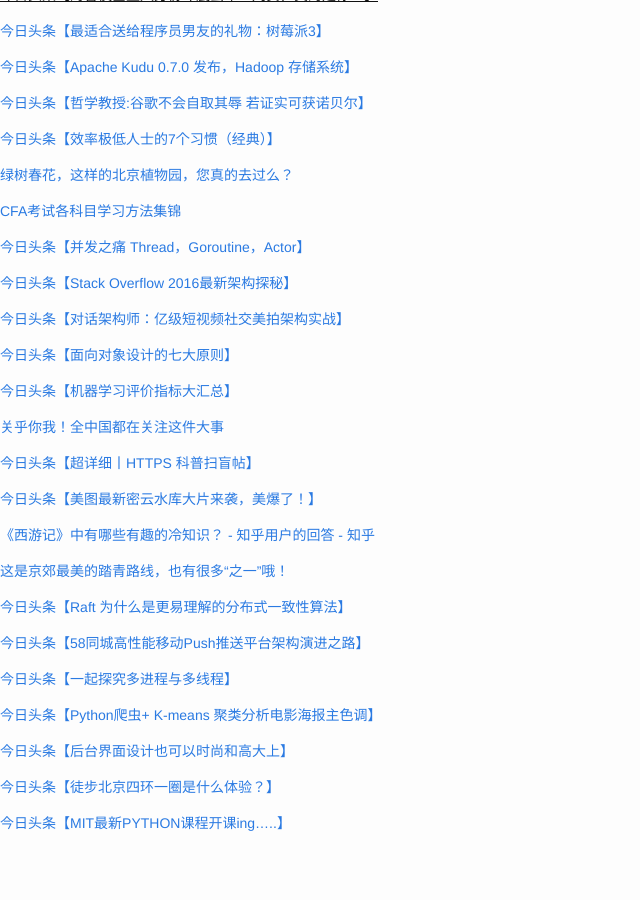
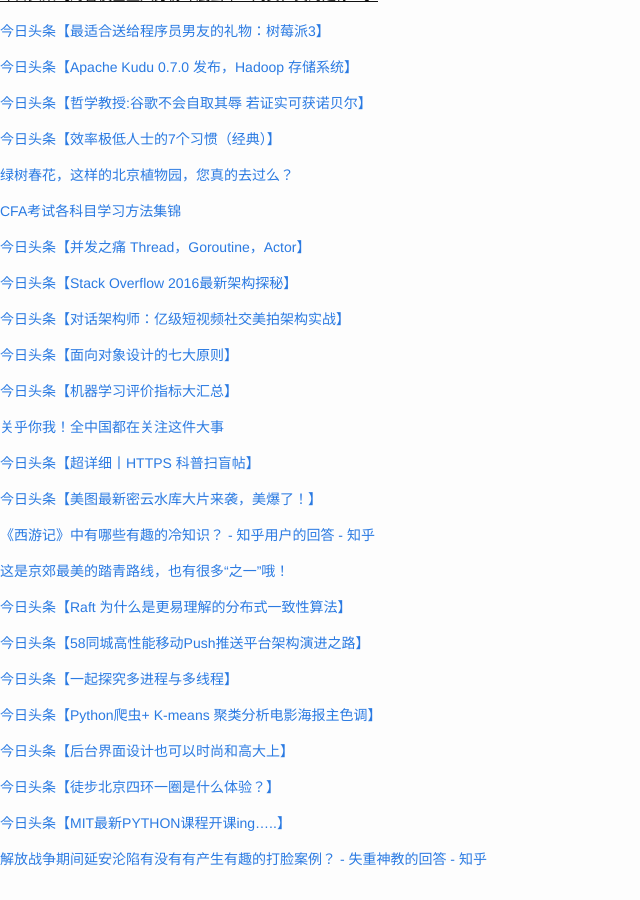
Before and after one commit to cnwarden/cnwarden.github.io, a Jekyll site: the page built from fav/index.md, in a window 1280 px wide and 900 px high, scrolled down 2166 px. Shown: the whole window, without its empty margins (0-640 px from the left). Built offline with Jekyll 4.4.1, drawn with Linux system fonts in a browser that asks for light colours; emoji names are drawn with the system emoji font; before the commit the page ends 3030 px from its top, so only the background shows below that.

Commit message:
auto commit

```diff
--- a/fav/index.md
+++ b/fav/index.md
@@ -168,3 +168,5 @@ title:  fav
 [今日头条【徒步北京四环一圈是什么体验？】](http://toutiao.com/item/6257628394754671105/?iid=3764603574&app=news_article&tt_from=android_share&utm_source=email&utm_medium=toutiao_android&utm_campaign=client_share)
 
 [今日头条【MIT最新PYTHON课程开课ing.....】](http://toutiao.com/item/6257688367434039809/?iid=3764603574&app=news_article&tt_from=android_share&utm_source=email&utm_medium=toutiao_android&utm_campaign=client_share)
+
+[解放战争期间延安沦陷有没有有产生有趣的打脸案例？ - 失重神教的回答 - 知乎](http://www.zhihu.com/question/40134533/answer/89103112)
```
